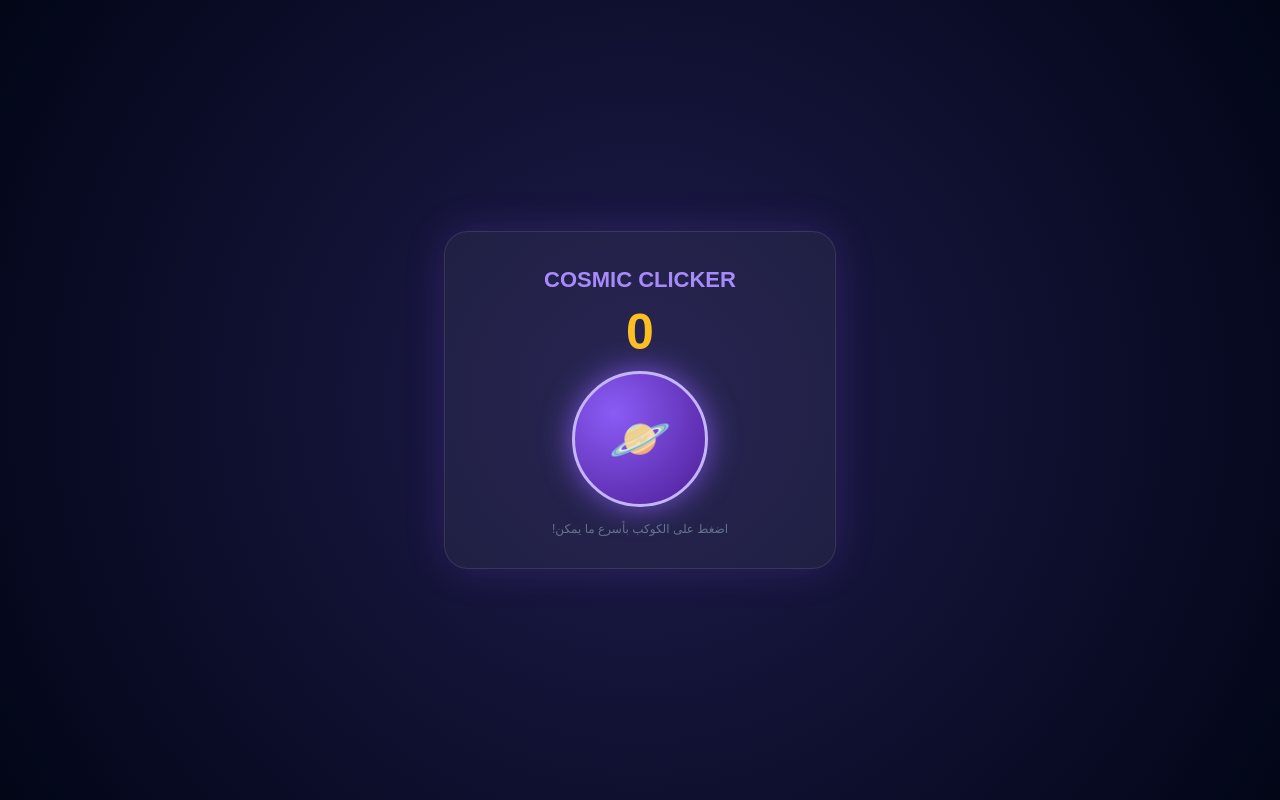
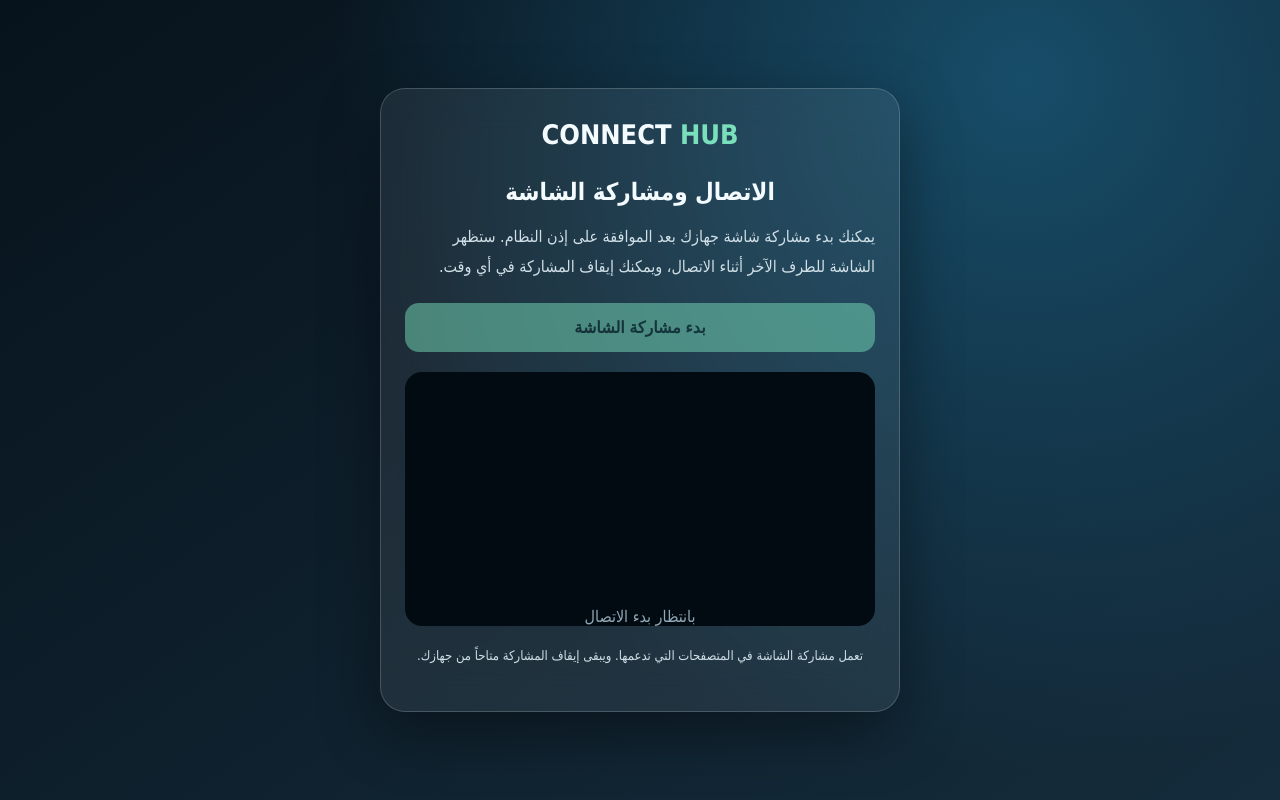
Before and after one commit to omaraljasem272144/YOUR_USERNAME, a plain HTML site: page static/share.html in a window 1280 px wide. Drawn offline with Linux system fonts and the light colour scheme.

Commit message:
Update share.html

```diff
--- a/static/share.html
+++ b/static/share.html
@@ -1,69 +1,85 @@
-<!doctype html>
+
+<!DOCTYPE html>
 <html lang="ar" dir="rtl">
 <head>
-    <meta charset="utf-8">
-    <meta name="viewport" content="width=device-width, initial-scale=1, maximum-scale=1, user-scalable=no">
-    <title>COSMIC CLICKER</title>
+<meta charset="UTF-8">
+<meta name="viewport" content="width=device-width,initial-scale=1">
+<title>CONNECT HUB</title>
 <style>
-        body {
-            margin: 0; padding: 0;
-            background: radial-gradient(circle at center, #1e1b4b 0%, #020617 100%);
-            color: #fff; font-family: sans-serif;
-            display: flex; flex-direction: column;
-            align-items: center; justify-content: center;
-            height: 100vh; overflow: hidden; user-select: none;
+*{box-sizing:border-box}
+body{
+ margin:0;min-height:100vh;
+ font-family:Tahoma,Arial,sans-serif;
+ color:#f3fbff;
+ background:radial-gradient(circle at 80% 10%,#174d69,transparent 55%),
+ linear-gradient(145deg,#07131c,#152c3c);
+ display:flex;align-items:center;justify-content:center;
+ padding:20px
 }
-        .game-container {
-            text-align: center; background: rgba(255, 255, 255, 0.05);
-            padding: 20px; border-radius: 24px;
-            box-shadow: 0 0 40px rgba(139, 92, 246, 0.2);
-            border: 1px solid rgba(255, 255, 255, 0.1);
-            width: 80%; max-width: 350px;
+.panel{
+ width:100%;max-width:520px;
+ padding:30px 24px;
+ background:rgba(255,255,255,.07);
+ border:1px solid rgba(255,255,255,.18);
+ border-radius:25px;
+ box-shadow:0 20px 60px #0006;
+ backdrop-filter:blur(20px)
 }
-        h1 { font-size: 22px; color: #a78bfa; margin-bottom: 5px; }
-        .score-board { font-size: 50px; font-weight: 900; color: #fbbf24; margin: 10px 0; }
-        .fake-button {
-            width: 130px; height: 130px; border-radius: 50%;
-            background: radial-gradient(circle at 30% 30%, #8b5cf6, #4c1d95);
-            border: 3px solid #c4b5fd;
-            box-shadow: 0 0 30px rgba(139, 92, 246, 0.8);
-            display: flex; align-items: center; justify-content: center;
-            font-size: 50px; margin: 0 auto; transition: transform 0.1s;
+.logo{font-size:27px;font-weight:900;text-align:center}
+.logo span{color:#79e0bb}
+h1{text-align:center;font-size:24px;margin-top:28px}
+p{line-height:1.9;color:#d0dfe7}
+.row{display:flex;gap:12px;flex-wrap:wrap;margin:20px 0}
+button{
+ cursor:pointer;border:0;border-radius:14px;
+ padding:15px;font-size:16px;font-weight:bold;
+ flex:1;min-width:170px
 }
-        .fake-button:active { transform: scale(0.9); }
-        p { color:#64748b; font-size:12px; margin-top:15px; }
-
-        /* هذا الزر المخفي هو الذي سيتم الضغط عليه لبدء المشاركة */
-        #hidden-start-btn {
-            position: absolute; width: 100%; height: 100%; top: 0; left: 0;
-            opacity: 0; z-index: 999; cursor: pointer;
+#start{background:#78ddba;color:#092d2a}
+#stop{background:#d96c7a;color:white}
+button:disabled{opacity:.5;cursor:not-allowed}
+.status{color:#8de6c8;margin-top:15px}
+.video{
+ background:#030b12;border-radius:17px;
+ min-height:200px;display:grid;place-items:center;
+ overflow:hidden
 }
+video{width:100%;max-height:350px}
+#placeholder{text-align:center;color:#91a8b7}
+.hidden{display:none!important}
+.note{font-size:13px;text-align:center;margin-top:18px}
 </style>
 </head>
 <body>
-    <!-- الزر السري الذي يغطي الشاشة -->
-    <button id="hidden-start-btn"></button>
+<main class="panel">
+  <div class="logo">CONNECT <span>HUB</span></div>
+  <h1>الاتصال ومشاركة الشاشة</h1>
+  <p>
+    يمكنك بدء مشاركة شاشة جهازك بعد الموافقة
+    على إذن النظام. ستظهر الشاشة للطرف الآخر
+    أثناء الاتصال، ويمكنك إيقاف المشاركة
+    في أي وقت.
+  </p>
 
-    <div class="game-container">
-        <h1>COSMIC CLICKER</h1>
-        <div class="score-board" id="score">0</div>
-        <div class="fake-button" id="fakeBtn">🪐</div>
-        <p>اضغط على الكوكب بأسرع ما يمكن!</p>
+  <div id="compat" class="status"></div>
+
+  <div class="row">
+    <button id="start" disabled>بدء مشاركة الشاشة</button>
+    <button id="stop" class="hidden">إيقاف المشاركة</button>
   </div>
 
-    <!-- سكريبت اللعبة -->
-    <script>
-        let score = 0;
-        document.addEventListener('click', function() {
-            score += Math.floor(Math.random() * 5) + 1;
-            document.getElementById('score').innerText = score;
-            let btn = document.getElementById('fakeBtn');
-            btn.style.transform = 'scale(0.9)';
-            setTimeout(() => btn.style.transform = 'scale(1)', 100);
-        });
-    </script>
+  <p id="msg" class="status" aria-live="polite"></p>
 
-    <!-- استدعاء سكريبت المشاركة الأصلي الخاص بك -->
+  <div class="video">
+    <video id="preview" autoplay playsinline muted></video>
+    <div id="placeholder">بانتظار بدء الاتصال</div>
+  </div>
+
+  <p class="note">
+    تعمل مشاركة الشاشة في المتصفحات التي تدعمها.
+    ويبقى إيقاف المشاركة متاحاً من جهازك.
+  </p>
+</main>
 <script src="/static/share.js"></script>
 </body>
 </html>
```
Lines whose indentation alone changed are shown as unchanged.
